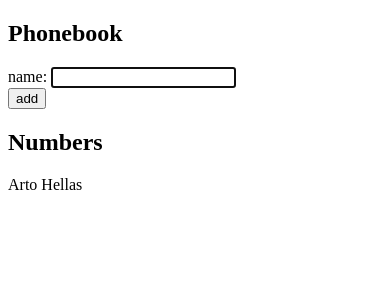
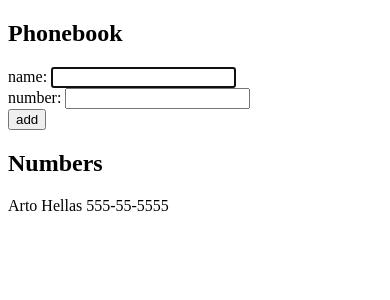
Before and after one commit to larryshawn/fullstackopen, a React (Vite) app in the folder part2/phonebook/: page / in a window 390 px wide. Shown: the top 300 px of the page. Built offline with nearby package versions, Linux system fonts and the light colour scheme.

Commit message:
phonebook part 2 step 3

```diff
--- a/part2/phonebook/src/App.jsx
+++ b/part2/phonebook/src/App.jsx
@@ -2,12 +2,17 @@ import { useState } from 'react'
 
 const App = () => {
   const [persons, setPersons] = useState([
-    { name: 'Arto Hellas' }
+    { name: 'Arto Hellas', number: '555-55-5555' }
   ])
   const [newName, setNewName] = useState('')
+  const [newNumber, setNewNumber] = useState('')
 
-  const handleChange = (event) => {
+  const handleNameChange = (event) => {
     setNewName(event.target.value)
+  }
+
+  const handleNumberChange = (event) => {
+    setNewNumber(event.target.value)
   }
 
   const nameExists = () =>
@@ -16,12 +21,15 @@ const App = () => {
   const handleSubmit = (event) => {
     event.preventDefault()
 
-    const newPersonObject = { name: newName }
+    const newPersonObject = { name: newName, number: newNumber }
 
     nameExists()
       ? alert(`${newName} is already added to phonebook`)
       : setPersons(persons.concat(newPersonObject))
+
     setNewName('')
+    setNewNumber('')
+    document.querySelector('input[name="name"]').focus();
   }
 
   return (
@@ -29,7 +37,10 @@ const App = () => {
       <h2>Phonebook</h2>
       <form onSubmit={handleSubmit}>
         <div>
-          name: <input onChange={handleChange} value={newName} autoFocus />
+          name: <input name="name" onChange={handleNameChange} value={newName} autoFocus />
+        </div>
+        <div>
+          number: <input name="number" onChange={handleNumberChange} value={newNumber} />
         </div>
         <div>
           <button type="submit">add</button>
@@ -38,7 +49,7 @@ const App = () => {
       <h2>Numbers</h2>
         <div>
           {persons.map(person =>
-            <div key={person.name}>{person.name}</div>
+            <div key={person.name}>{person.name} {person.number}</div>
             )}
         </div>
     </div>
```
